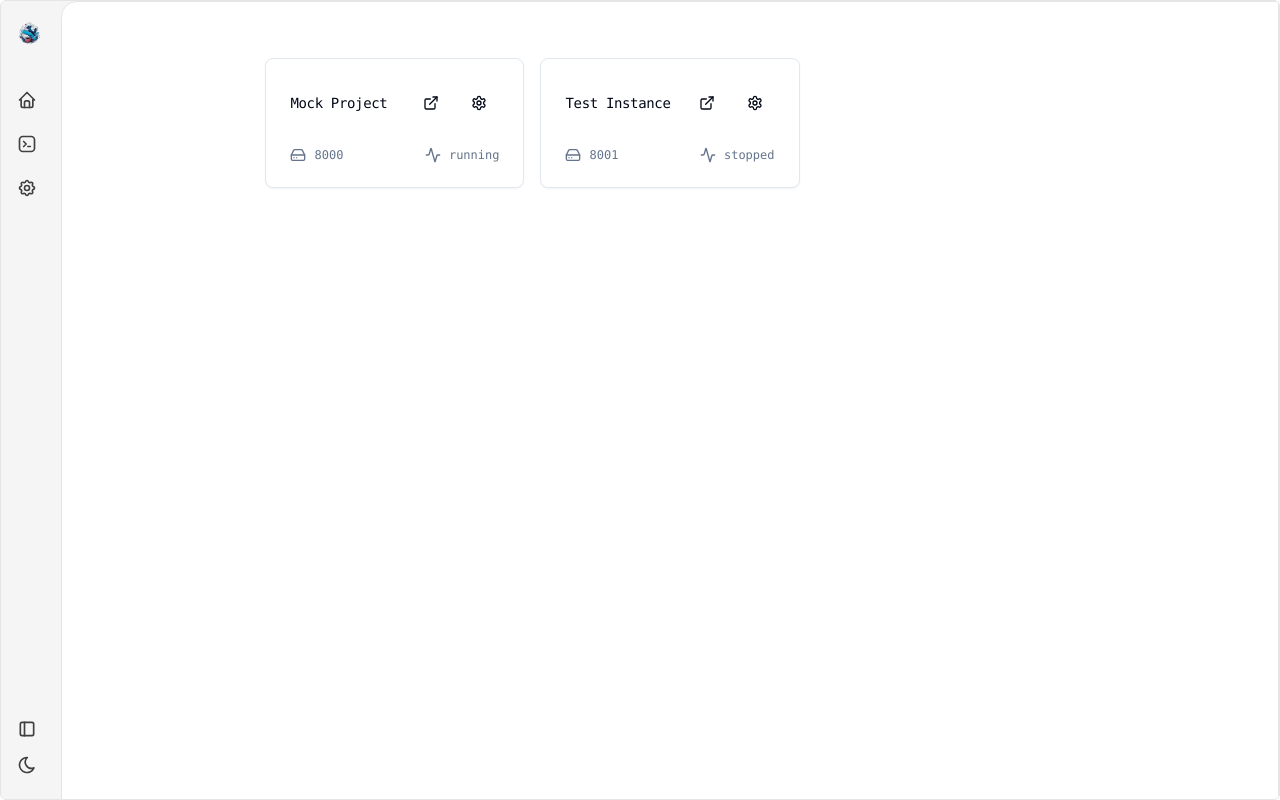
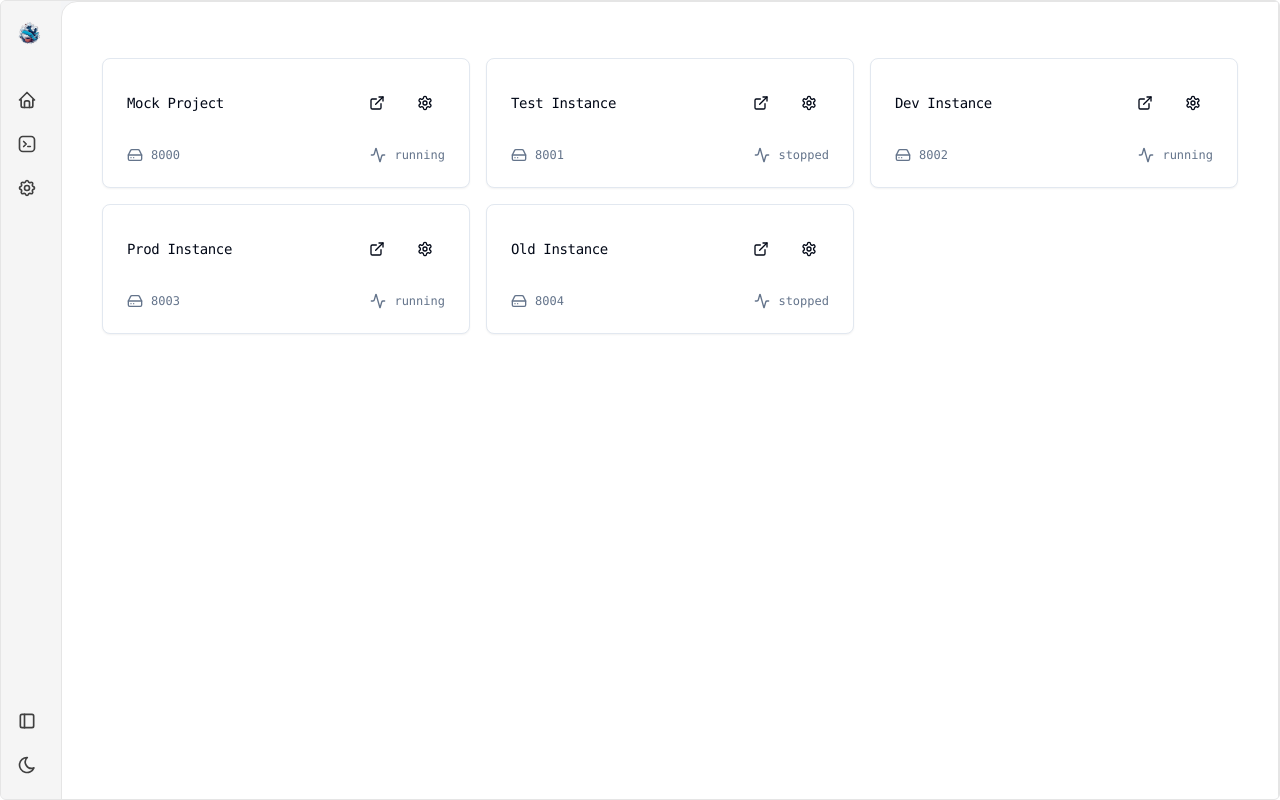
Before and after one commit to karotkriss/Caffeinated-Whale-Desktop, a Next.js app: page / in a window 1280 px wide. Built offline with nearby package versions, Linux system fonts and the light colour scheme.

Commit message:
fix: reponsiveness

```diff
--- a/src/app/layout.tsx
+++ b/src/app/layout.tsx
@@ -80,10 +80,10 @@ export default function RootLayout({
           enableSystem
           disableTransitionOnChange
         >
-          <div className="h-screen rounded-md flex flex-col md:flex-row bg-gray-100 dark:bg-neutral-800 w-full flex-1 max-w-100vh mx-auto border border-neutral-200 dark:border-neutral-700 overflow-hidden">
+          <div className="rounded-md flex flex-col md:flex-row bg-gray-100 dark:bg-neutral-800 w-full flex-1 max-w-7xl mx-auto border border-neutral-200 dark:border-neutral-700 overflow-hidden h-screen">
             <Sidebar open={open} setOpen={setOpen} animate={sidebarMode === 'auto'}>
-              <SidebarBody className="flex flex-col h-full">
-                <div className="flex-1 overflow-y-auto overflow-x-hidden">
+              <SidebarBody className="justify-between gap-10">
+                <div className="flex flex-col flex-1 overflow-y-auto overflow-x-hidden">
                   <Logo />
                   <div className="mt-8 flex flex-col gap-2">
                     {links.map((link, idx) => (
@@ -91,8 +91,10 @@ export default function RootLayout({
                     ))}
                   </div>
                 </div>
-                <div className="mt-auto">
-                  <SidebarModeToggle mode={sidebarMode} setMode={setSidebarMode} />
+                <div className="flex flex-col gap-2">
+                  <div className="hidden md:block">
+                    <SidebarModeToggle mode={sidebarMode} setMode={setSidebarMode} />
+                  </div>
                   <ThemeToggle />
                 </div>
               </SidebarBody>
--- a/src/app/page.tsx
+++ b/src/app/page.tsx
@@ -30,7 +30,10 @@ export default function Home() {
       // You can set some mock data here for development in the browser
       setInstances([
         { projectName: 'Mock Project', ports: ['8000'], status: 'running' },
-        { projectName: 'Test Instance', ports: ['8001'], status: 'stopped' }
+        { projectName: 'Test Instance', ports: ['8001'], status: 'stopped' },
+        { projectName: 'Dev Instance', ports: ['8002'], status: 'running' },
+        { projectName: 'Prod Instance', ports: ['8003'], status: 'running' },
+        { projectName: 'Old Instance', ports: ['8004'], status: 'stopped' }
       ])
     }
   }
@@ -45,7 +48,7 @@ export default function Home() {
 
   return (
     <div className="flex min-h-screen flex-col items-center justify-between flex-1">
-      <div className="z-10 w-full items-center justify-between font-mono text-sm md:p-10 rounded-tl-2xl border border-neutral-200 dark:border-neutral-700 bg-white dark:bg-neutral-900 flex flex-col gap-2 flex-1 w-full h-full">
+      <div className="z-10 font-mono text-sm md:p-10 rounded-tl-2xl border border-neutral-200 dark:border-neutral-700 bg-white dark:bg-neutral-900 flex flex-col gap-2 flex-1 w-full h-full">
         <div className="mt-4 grid grid-cols-1 md:grid-cols-2 lg:grid-cols-3 gap-4">
           {instances.map((instance: FrappeInstance, index: number) => (
             <Card key={index} className="relative">
```
